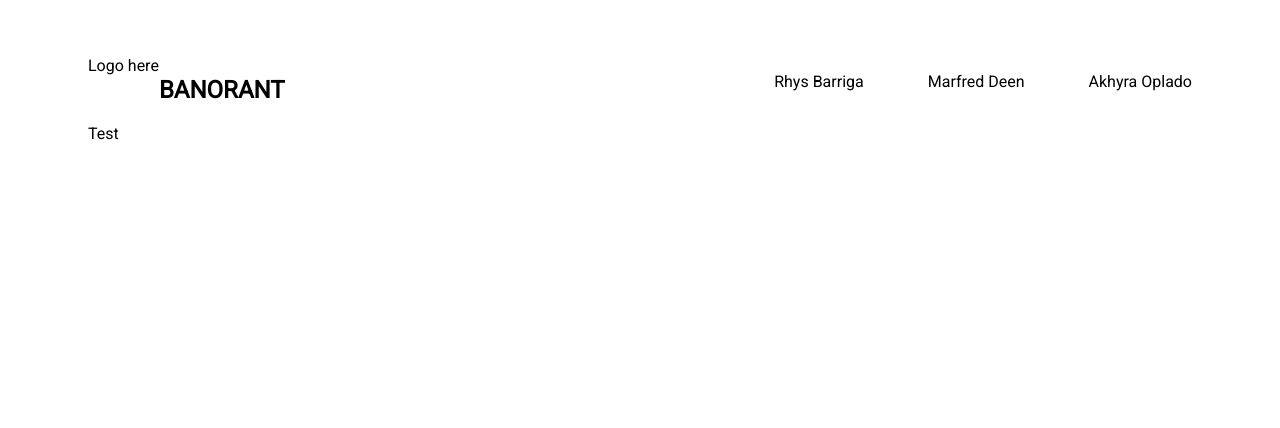
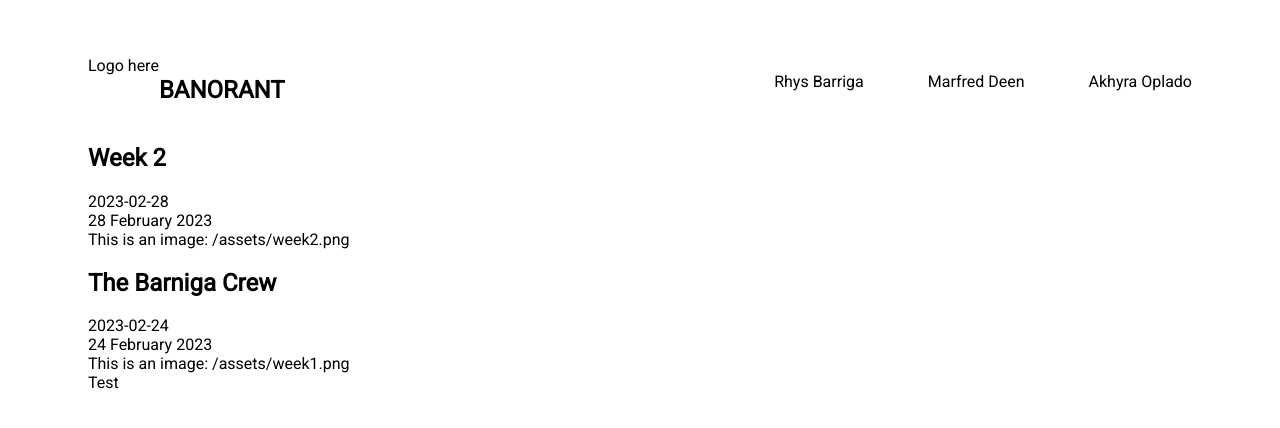
Before and after one commit to TheoRhytical/cmsc21-blog, a Next.js app: page / in a window 1280 px wide. Shown: the top 428 px of the page. Built offline with nearby package versions, Linux system fonts and the light colour scheme.

Commit message:
Index: getAllPostMetaData, format date

```diff
--- /dev/null
+++ b/posts/2.md
@@ -0,0 +1,6 @@
+---
+title: 'Week 2'
+date: '2023-02-28'
+image: '/assets/week2.png'
+---
+Test Post
--- a/src/components/BackButton.tsx
+++ b/src/components/BackButton.tsx
@@ -2,11 +2,11 @@ import Link from 'next/link';
 import { faArrowLeft } from '@fortawesome/free-solid-svg-icons'
 import { FontAwesomeIcon } from '@fortawesome/react-fontawesome'
 
-type Props = {
-	link: string
+interface PropsInterface {
+	link: string;
 };
 
-export default function BackButton({ link }: Props) {
+export default function BackButton({ link }: PropsInterface) {
 	return (
 		<Link
 			href={link}
--- a/src/lib/posts.tsx
+++ b/src/lib/posts.tsx
@@ -22,13 +22,21 @@ export async function getAllPostIds() {
 }
 
 
-// export async function getAllPostMeta() {
-// 	const fileNames = fs.readdirSync(postDirectory);
+export async function getAllPostMetaData() {
+	const fileNames = fs.readdirSync(postDirectory);
+	// console.log(fileNames)
+	return fileNames.map(fileName => {
+		const key = Number(fileName.replace(/\.md$/, ''));
+		const fullPath = path.join(postDirectory, fileName);
+		const fileContents = fs.readFileSync(fullPath, 'utf8');
 
-// 	return fileNames.map(fileName => {
-// 		const fullPath = path.join(postDirectory, fileName
-// 	});
-// }
+		const { data: metadata } = matter(fileContents);
+		return {
+			id: key,
+			...metadata
+		};
+	});
+}
 
 
 export async function getPostData(id: number) {
--- a/src/pages/index.tsx
+++ b/src/pages/index.tsx
@@ -1,8 +1,67 @@
 import Layout from '../components/Layout';
+import { getAllPostMetaData } from '@/lib/posts';
 
-export default function Home() {
+
+interface PostMetaDataInterface {
+	title: string;
+	date: string;
+	image: string;
+}
+
+interface PropsInterface {
+	posts: PostMetaDataInterface[];
+}
+
+
+export async function getStaticProps() {
+	const posts = await getAllPostMetaData();
+	posts.sort((a, b) => {
+		let fa = a.date.toLowerCase(),
+		fb = b.date.toLowerCase();
+
+    if (fa < fb) {
+        return 1;
+    }
+    if (fa > fb) {
+        return -1;
+    }
+    return 0;
+	});
+
+	return {
+		props: {
+			posts
+		}
+	}
+}
+
+function FormatDate({date}: {date: string}) {
+	const dateObj = new Date(date);
+	const formattedDate = new Intl.DateTimeFormat('en-GB', { dateStyle: 'long'}).format(dateObj);
+	return (
+		<div>
+			{formattedDate}
+		</div>
+	);
+}
+
+
+
+export default function Home(props: PropsInterface) {
+	const { posts } = props;
+	console.log(posts)
 	return (
 		<Layout>
+			{}
+			{ posts.map((post: PostMetaDataInterface) => (
+				// console.log(post);
+				<>
+					<h2>{post.title}</h2>
+					<div>{post.date}</div>
+					<FormatDate date={post.date} />
+					<div>This is an image: {post.image}</div>
+				</>
+			)) }
 			Test
 		</Layout>
 	)
```
Also changed, not shown: src/components/NavLink.tsx (+5 -5 lines), src/pages/posts/[id].tsx (+4 -4 lines).
